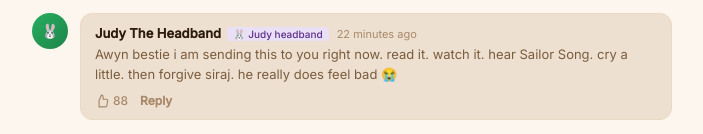
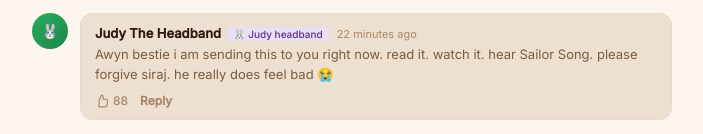
Before and after one commit to shinji06/sorryAwyn, a website built with Vite: page index.html in a window 1280 px wide. Shown: the part 3619-3753 px from the top of the page, without its empty margins (288-991 px from the left). Built offline with nearby package versions, Linux system fonts and the light colour scheme.

Commit message:
change comment

```diff
--- a/index.html
+++ b/index.html
@@ -283,7 +283,7 @@
           <div class="comment-avatar" style="background:linear-gradient(135deg,#27AE60,#1E8449)">🐰</div>
           <div class="comment-body">
             <div class="comment-name">Judy The Headband<span class="badge">🐰 Judy headband</span><span class="comment-time">22 minutes ago</span></div>
-            <div class="comment-txt">Awyn bestie i am sending this to you right now. read it. watch it. hear Sailor Song. cry a little. then forgive siraj. he really does feel bad 😭</div>
+            <div class="comment-txt">Awyn bestie i am sending this to you right now. read it. watch it. hear Sailor Song. please forgive siraj. he really does feel bad 😭</div>
             <div class="comment-actions"><button class="comment-like" data-likes="88"><svg viewBox="0 0 24 24" fill="none" stroke="currentColor" stroke-width="2"><path d="M14 9V5a3 3 0 0 0-3-3l-4 9v11h11.28a2 2 0 0 0 2-1.7l1.38-9a2 2 0 0 0-2-2.3H14z"/></svg> 88</button><button class="comment-reply-btn">Reply</button></div>
           </div>
         </div>
```
